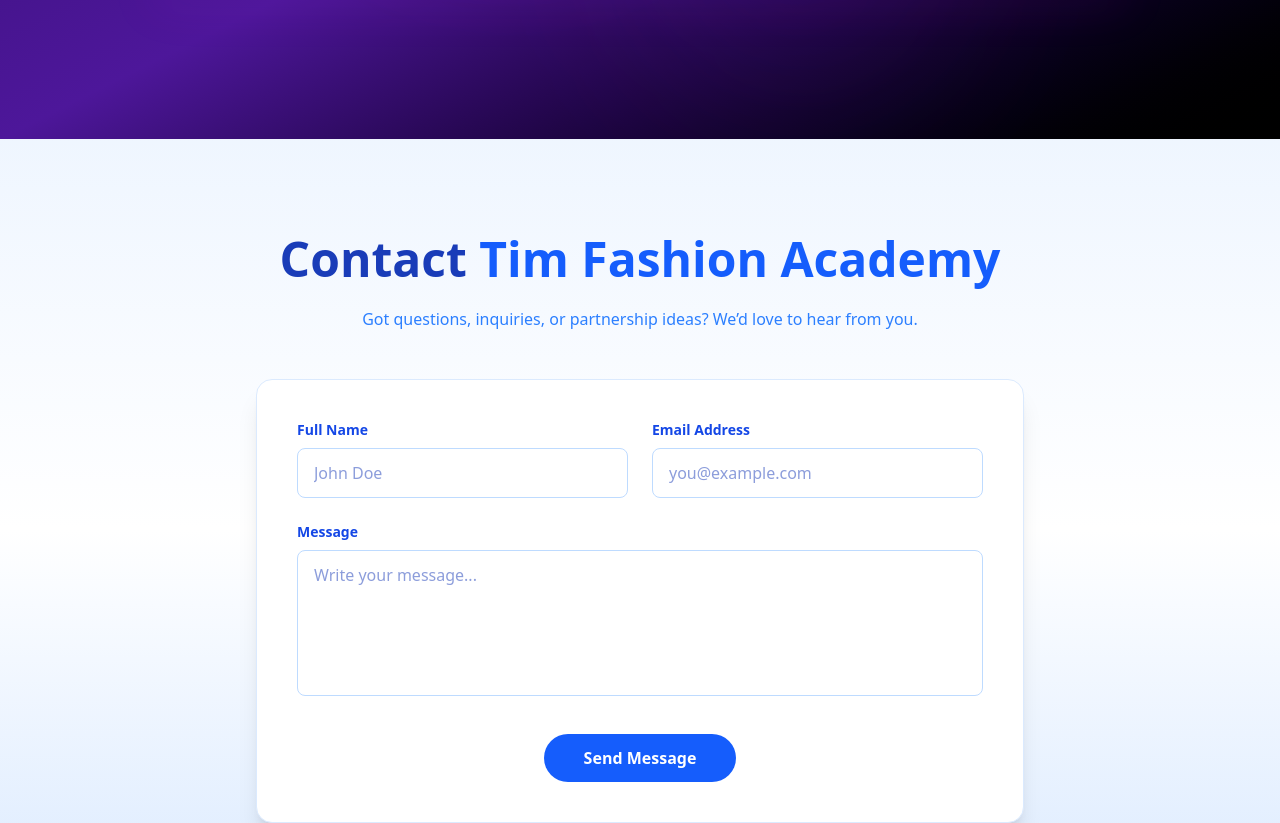
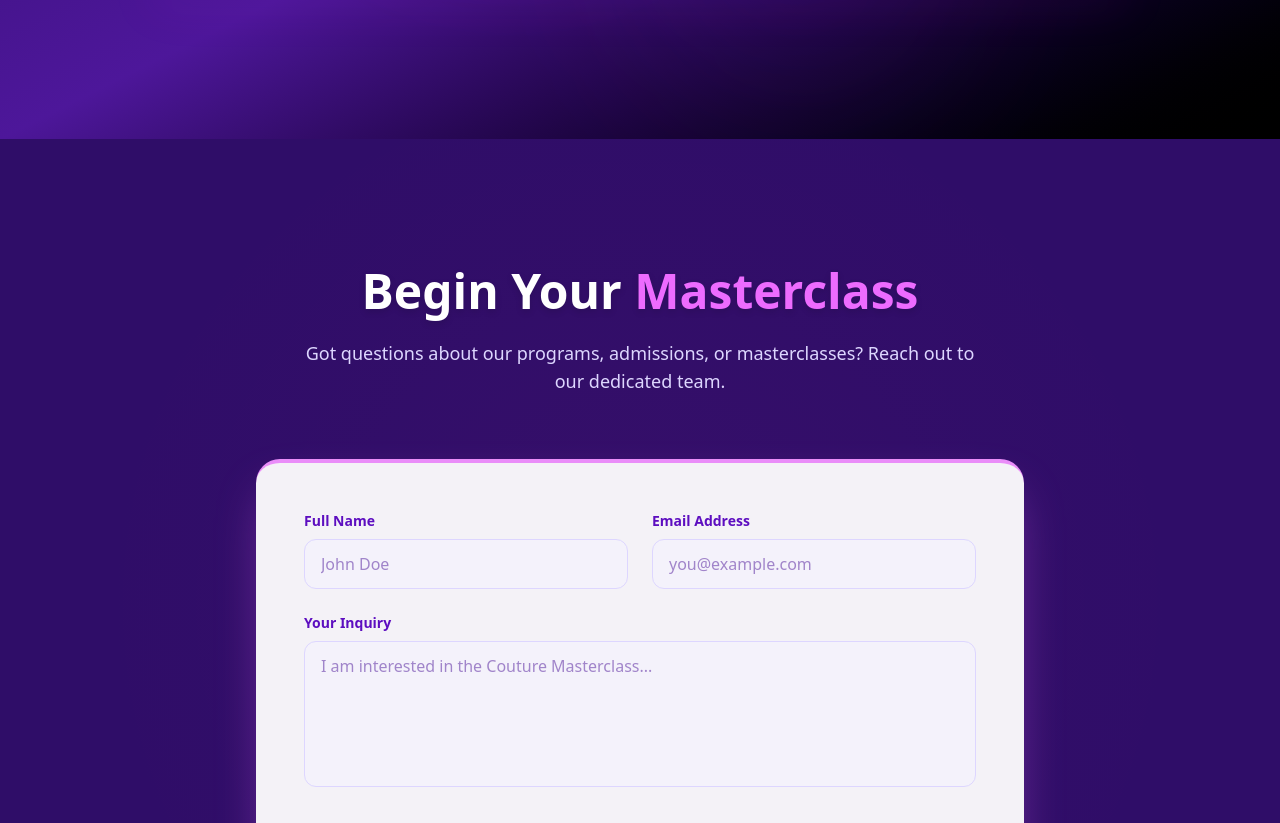
Before and after one commit to apreezofficial/6kfashion, a Next.js app: page / in a window 1280 px wide. Shown: the part 8740-9563 px from the top of the page. Built offline with nearby package versions, Linux system fonts and the light colour scheme.

Commit message:
Update ContactSection.tsx

```diff
--- a/src/app/ContactSection.tsx
+++ b/src/app/ContactSection.tsx
@@ -14,45 +14,66 @@ export default function ContactSection() {
     const formData = new FormData(form);
 
     try {
-      const res = await fetch("https://proforms.top/api/contact", {
+      // Updated to the requested endpoint
+      const res = await fetch("https://app.proforms.top/f/pr001", {
         method: "POST",
         body: formData,
       });
 
+      // Assuming success if status is 200-299
       if (res.ok) {
         setStatus("success");
         form.reset();
-      } else throw new Error("Submission failed");
-    } catch {
+      } else {
+        // Attempt to read error message if available
+        const errorText = await res.text();
+        console.error("Submission failed:", errorText);
+        throw new Error("Submission failed");
+      }
+    } catch (error) {
+      console.error("Contact Form Submission Error:", error);
       setStatus("error");
     }
+  };
+
+  const statusMessages = {
+    idle: "Send Message",
+    loading: "Sending...",
+    success: "Message Sent ✅",
+    error: "Failed ❌ Try Again",
   };
 
   return (
     <section
       id="contact"
-      className="relative bg-white py-24 text-blue-800 overflow-hidden"
+      className="relative bg-violet-950 py-24 md:py-32 text-white overflow-hidden"
     >
-      {/* Blue Glow Background */}
-      <div className="absolute inset-0 bg-gradient-to-b from-blue-50 via-white to-blue-100" />
+      {/* Dynamic Background Glow */}
+      <motion.div
+        animate={{ opacity: [0.3, 0.6, 0.3] }}
+        transition={{ repeat: Infinity, duration: 6, ease: "easeInOut" }}
+        className="absolute inset-0 bg-[radial-gradient(circle_at_center,rgba(236,72,153,0.1)_0%,transparent_70%)] pointer-events-none"
+      />
 
       <div className="max-w-6xl mx-auto px-6 relative z-10">
         <motion.h2
           initial={{ opacity: 0, y: 30 }}
           whileInView={{ opacity: 1, y: 0 }}
           transition={{ duration: 0.8 }}
-          className="text-4xl md:text-5xl font-extrabold text-center mb-6"
+          viewport={{ once: true }}
+          className="text-4xl md:text-5xl font-extrabold text-center mb-6 drop-shadow-md"
         >
-          Contact <span className="text-blue-600">Tim Fashion Academy</span>
+          Begin Your <span className="text-fuchsia-400">Masterclass</span>
         </motion.h2>
 
         <motion.p
           initial={{ opacity: 0 }}
           whileInView={{ opacity: 1 }}
           transition={{ delay: 0.3 }}
-          className="text-center text-blue-500 mb-12 max-w-2xl mx-auto"
+          viewport={{ once: true }}
+          className="text-center text-violet-200 mb-16 max-w-2xl mx-auto text-lg"
         >
-          Got questions, inquiries, or partnership ideas? We’d love to hear from you.
+          Got questions about our programs, admissions, or masterclasses? Reach out to our dedicated team.
         </motion.p>
 
         <motion.form
@@ -60,63 +81,73 @@ export default function ContactSection() {
           initial={{ opacity: 0, y: 30 }}
           whileInView={{ opacity: 1, y: 0 }}
           transition={{ duration: 1 }}
-          className="bg-white shadow-xl rounded-2xl p-8 md:p-10 max-w-3xl mx-auto border border-blue-100"
+          viewport={{ once: true }}
+          className="bg-white/95 backdrop-blur-sm rounded-3xl p-8 md:p-12 max-w-3xl mx-auto shadow-2xl shadow-fuchsia-400/40 border-t-4 border-fuchsia-500/50"
         >
           <div className="grid md:grid-cols-2 gap-6">
             <div>
-              <label className="block text-sm font-semibold text-blue-700 mb-2">
+              <label htmlFor="name" className="block text-sm font-semibold text-violet-800 mb-2">
                 Full Name
               </label>
               <input
                 type="text"
+                id="name"
                 name="name"
                 required
-                className="w-full px-4 py-3 rounded-lg border border-blue-200 focus:ring-2 focus:ring-blue-500 outline-none"
+                className="w-full px-4 py-3 rounded-xl border border-violet-200 bg-violet-50/50 text-violet-900
+                  focus:ring-2 focus:ring-fuchsia-500 focus:border-fuchsia-500 outline-none transition-all duration-300"
                 placeholder="John Doe"
               />
             </div>
 
             <div>
-              <label className="block text-sm font-semibold text-blue-700 mb-2">
+              <label htmlFor="email" className="block text-sm font-semibold text-violet-800 mb-2">
                 Email Address
               </label>
               <input
                 type="email"
+                id="email"
                 name="email"
                 required
-                className="w-full px-4 py-3 rounded-lg border border-blue-200 focus:ring-2 focus:ring-blue-500 outline-none"
+                className="w-full px-4 py-3 rounded-xl border border-violet-200 bg-violet-50/50 text-violet-900
+                  focus:ring-2 focus:ring-fuchsia-500 focus:border-fuchsia-500 outline-none transition-all duration-300"
                 placeholder="you@example.com"
               />
             </div>
 
             <div className="md:col-span-2">
-              <label className="block text-sm font-semibold text-blue-700 mb-2">
-                Message
+              <label htmlFor="message" className="block text-sm font-semibold text-violet-800 mb-2">
+                Your Inquiry
               </label>
               <textarea
+                id="message"
                 name="message"
                 required
                 rows={5}
-                className="w-full px-4 py-3 rounded-lg border border-blue-200 focus:ring-2 focus:ring-blue-500 outline-none resize-none"
-                placeholder="Write your message..."
+                className="w-full px-4 py-3 rounded-xl border border-violet-200 bg-violet-50/50 text-violet-900
+                  focus:ring-2 focus:ring-fuchsia-500 focus:border-fuchsia-500 outline-none resize-none transition-all duration-300"
+                placeholder="I am interested in the Couture Masterclass..."
               ></textarea>
             </div>
           </div>
 
-          <div className="text-center mt-8">
+          <div className="text-center mt-10">
             <motion.button
+              type="submit"
               whileHover={{ scale: 1.05 }}
               whileTap={{ scale: 0.95 }}
               disabled={status === "loading"}
-              className="bg-blue-600 hover:bg-blue-700 text-white font-semibold py-3 px-10 rounded-full transition-all duration-300"
+              className={`font-black text-white py-4 px-12 rounded-full transition-all duration-300 uppercase tracking-wider text-lg
+                ${status === "loading"
+                  ? "bg-gray-500 cursor-not-allowed"
+                  : status === "success"
+                  ? "bg-green-600 shadow-lg shadow-green-400/50"
+                  : status === "error"
+                  ? "bg-red-600 shadow-lg shadow-red-400/50"
+                  : "bg-gradient-to-r from-fuchsia-600 to-violet-600 shadow-xl shadow-fuchsia-400/50 hover:from-fuchsia-700 hover:to-violet-700"
+                }`}
             >
-              {status === "loading"
-                ? "Sending..."
-                : status === "success"
-                ? "Message Sent ✅"
-                : status === "error"
-                ? "Failed ❌ Try Again"
-                : "Send Message"}
+              {statusMessages[status]}
             </motion.button>
           </div>
         </motion.form>
```
